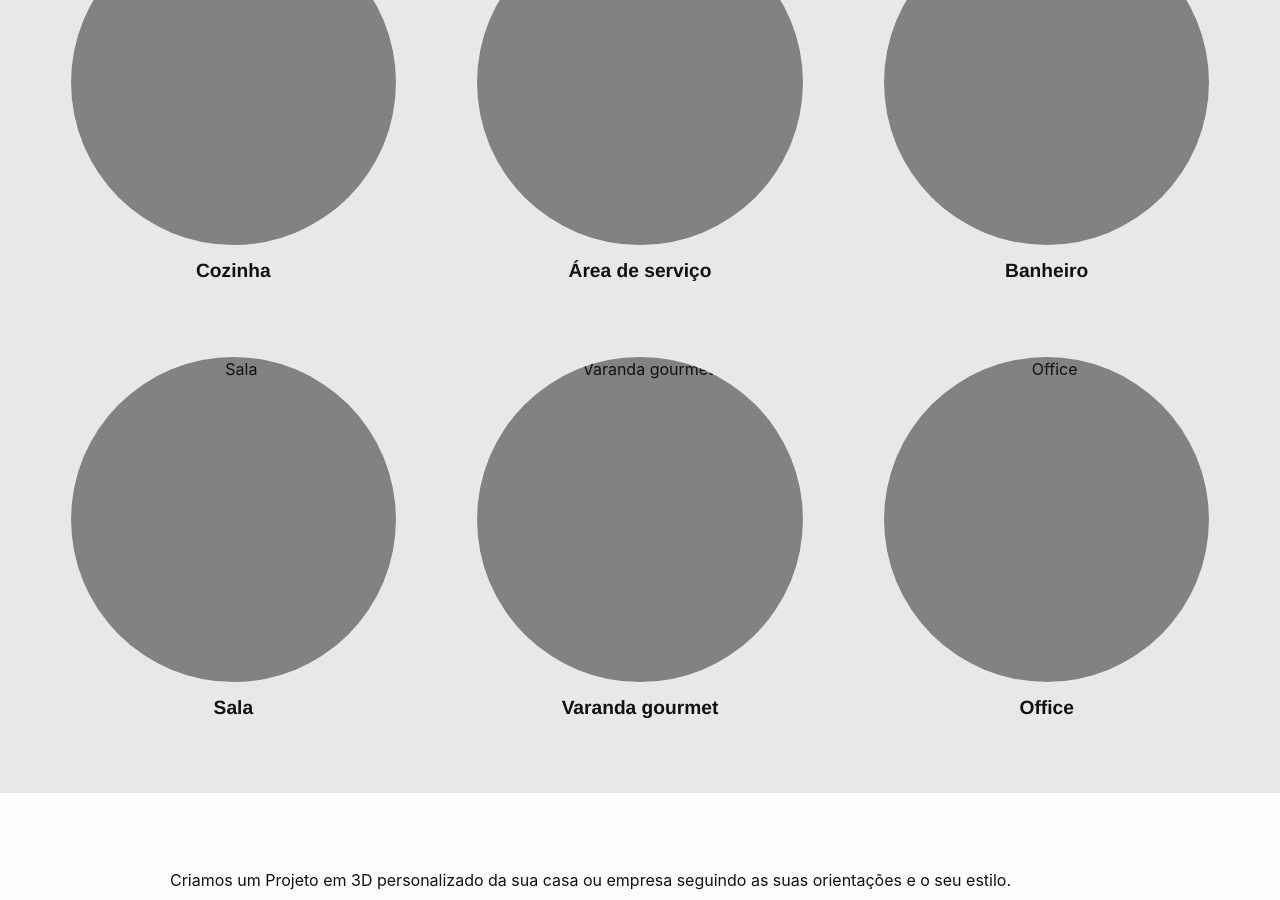
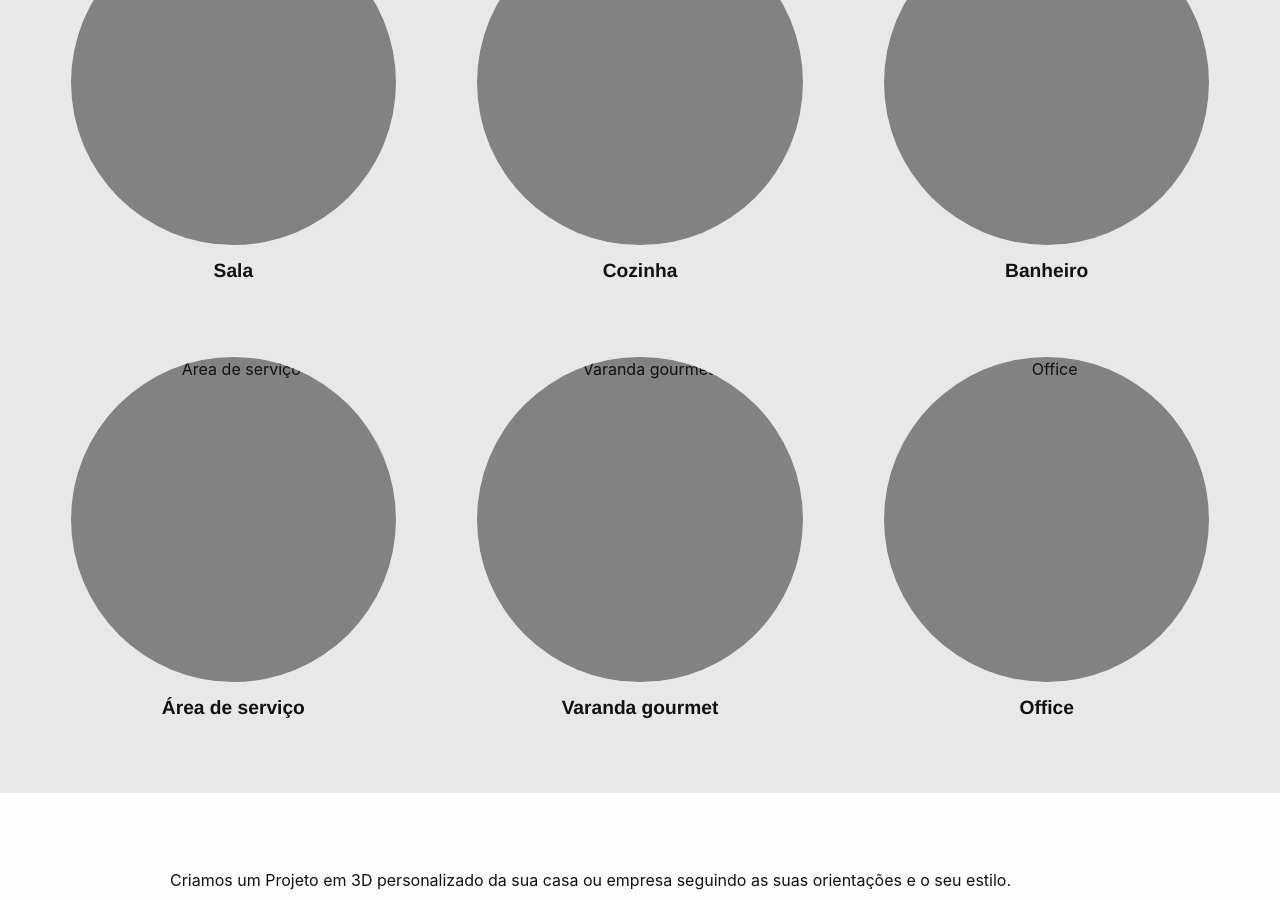
Before and after one commit to PeppeMoveisPlanejados/peppemoveisplanejados.github.io, a Jekyll site: the page built from index.html, in a window 1280 px wide and 900 px high, scrolled down 868 px. Built offline with Jekyll 4.4.1, drawn with Linux system fonts in a browser that asks for light colours.

Commit message:
ordenação das categorias

```diff
--- a/_includes/sections/categorias.html
+++ b/_includes/sections/categorias.html
@@ -1,7 +1,8 @@
+{% assign categorias = site.categorias | sort: 'position' %}
 
 <div data-grid="wrap around">
 
-    {% for categoria in site.categorias %}
+    {% for categoria in categorias %}
 
         <article
             class="categoria-item"
```
